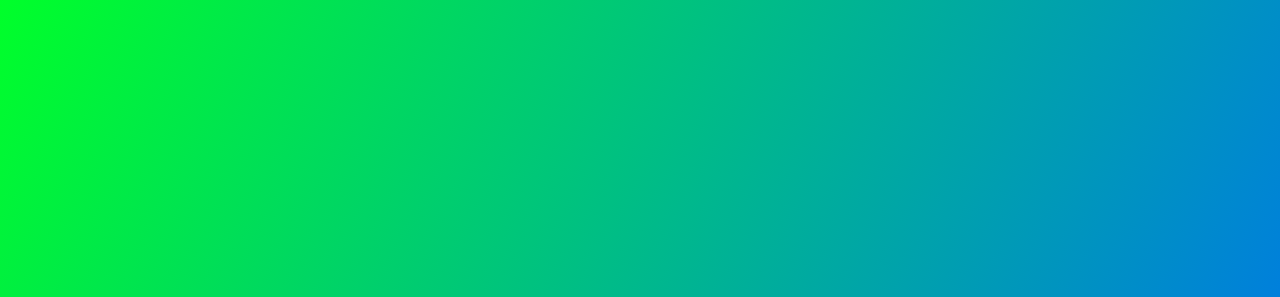
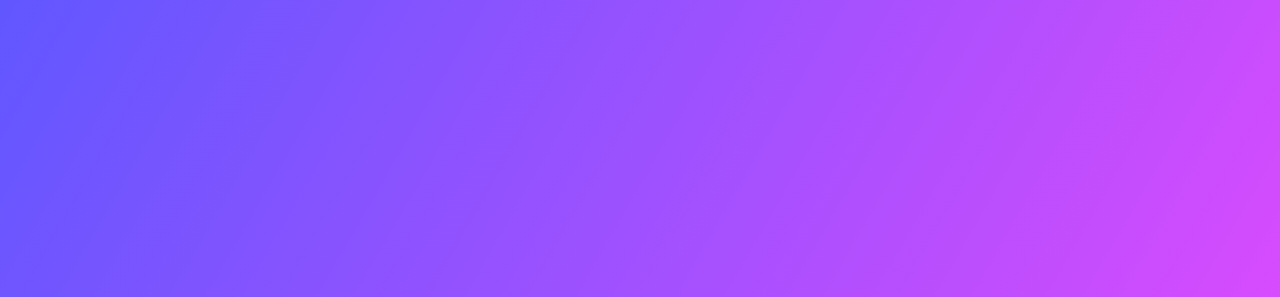
Before and after one commit to btwSanToS/RelogioDigital, a plain HTML site: page assets/index.html in a window 1280 px wide. Shown: the top 297 px of the page. Drawn offline with nearby package versions, Linux system fonts and the light colour scheme.

Commit message:
#Modificação para Neon

```diff
--- a/assets/css/style.css
+++ b/assets/css/style.css
@@ -11,7 +11,7 @@ body {
     /*Após estudos sobre Temas, realizarei modificações no código
     para encontrar melhores combinações*/
     /*background: linear-gradient(120deg, #00ff2a, #0066ff);*/
-    background: linear-gradient(120deg, #00ff2a, #0066ff);
+    background: linear-gradient(120deg, #6157FF, #EE49FD);
     display: flex;
     align-items: center;
     justify-content: center;
```
